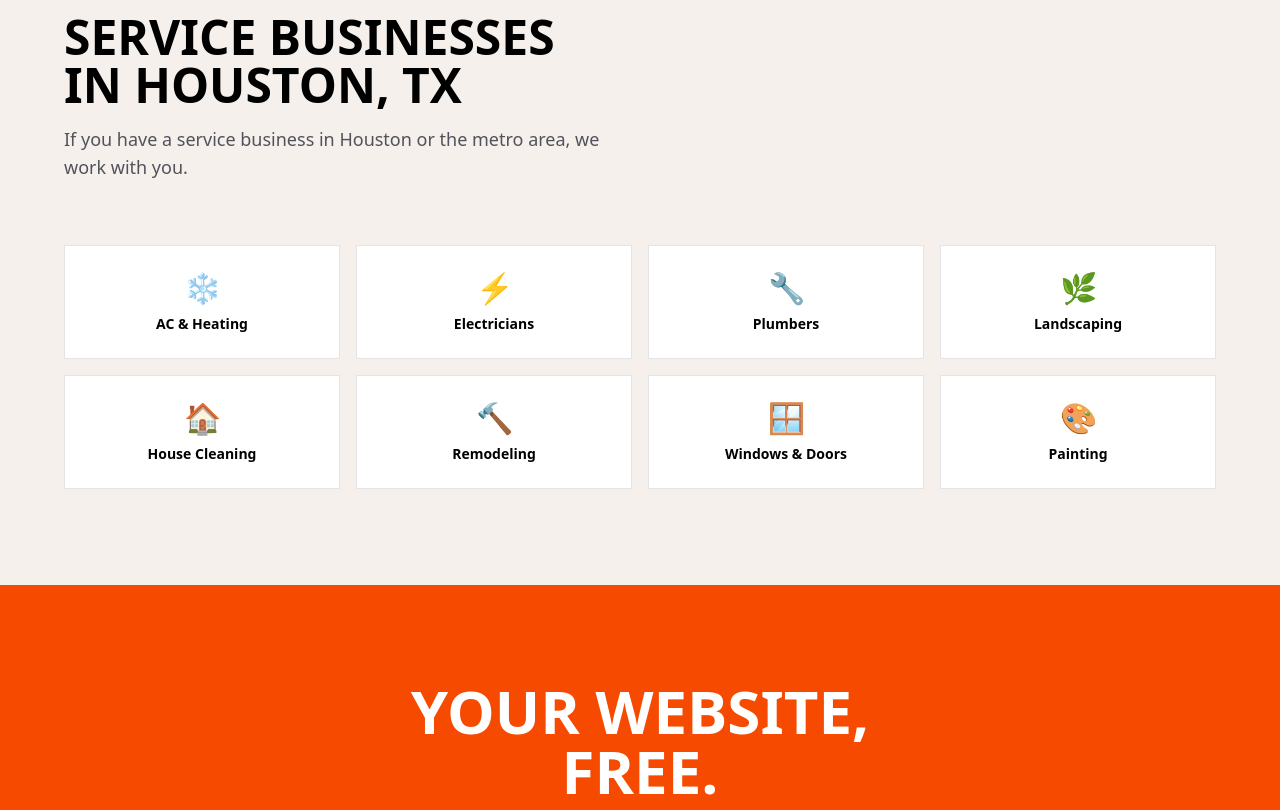
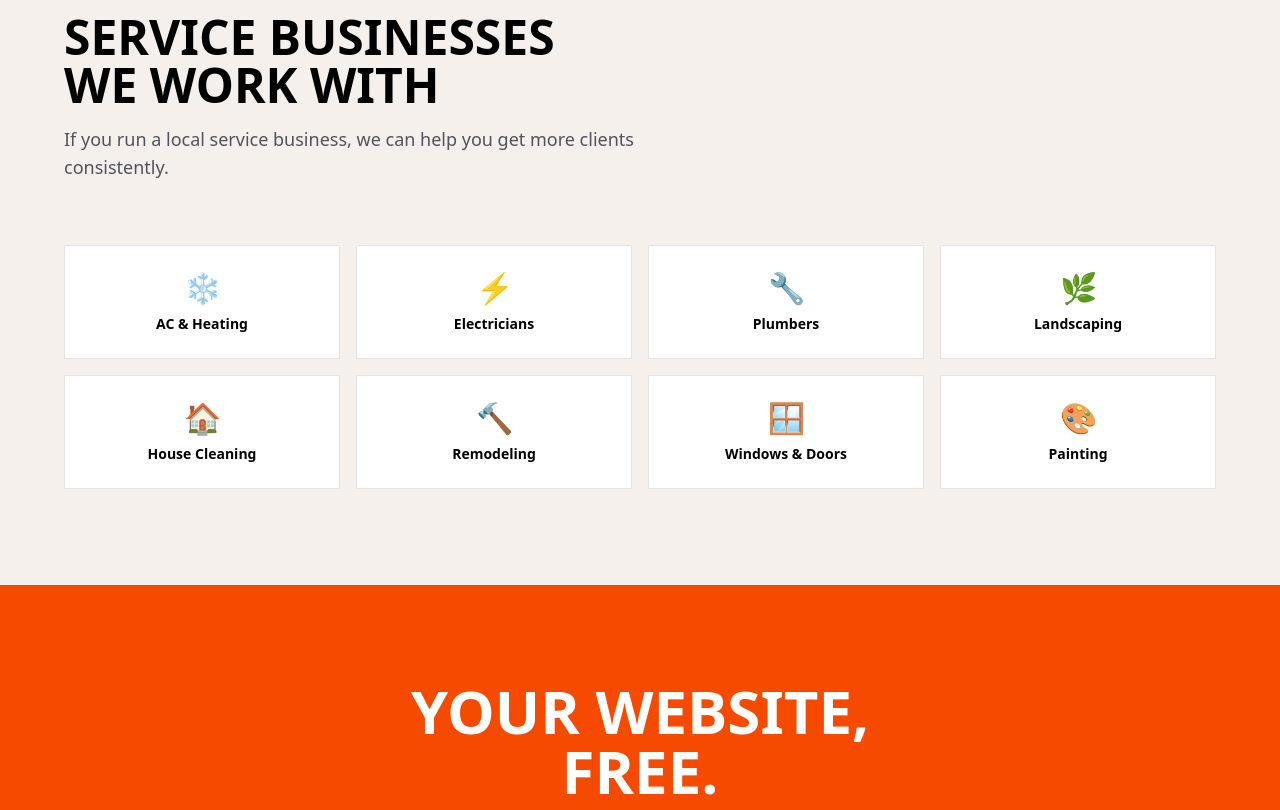
Before and after one commit to davidcavada19/CECA-Marketing, a Next.js app: page / in a window 1280 px wide. Shown: the part 2906-3716 px from the top of the page. Built offline with nearby package versions, Linux system fonts and the light colour scheme.

Commit message:
Remove Houston from niches section EN

```diff
--- a/app/page.tsx
+++ b/app/page.tsx
@@ -42,8 +42,8 @@ const content = {
     step4_title: "We Optimize",
     step4_desc: "We analyze results every month and adjust whatever is needed so the numbers keep improving.",
     niches_label: "Who we help",
-    niches_title: "SERVICE BUSINESSES\nIN HOUSTON, TX",
-    niches_sub: "If you have a service business in Houston or the metro area, we work with you.",
+    niches_title: "SERVICE BUSINESSES\nWE WORK WITH",
+    niches_sub: "If you run a local service business, we can help you get more clients consistently.",
     free_title: "YOUR WEBSITE,\nFREE.",
     free_sub: "If you have a local service business, we build your website at no cost. No contracts. No catch.",
     free_box_title: "What does the free website include?",
```
